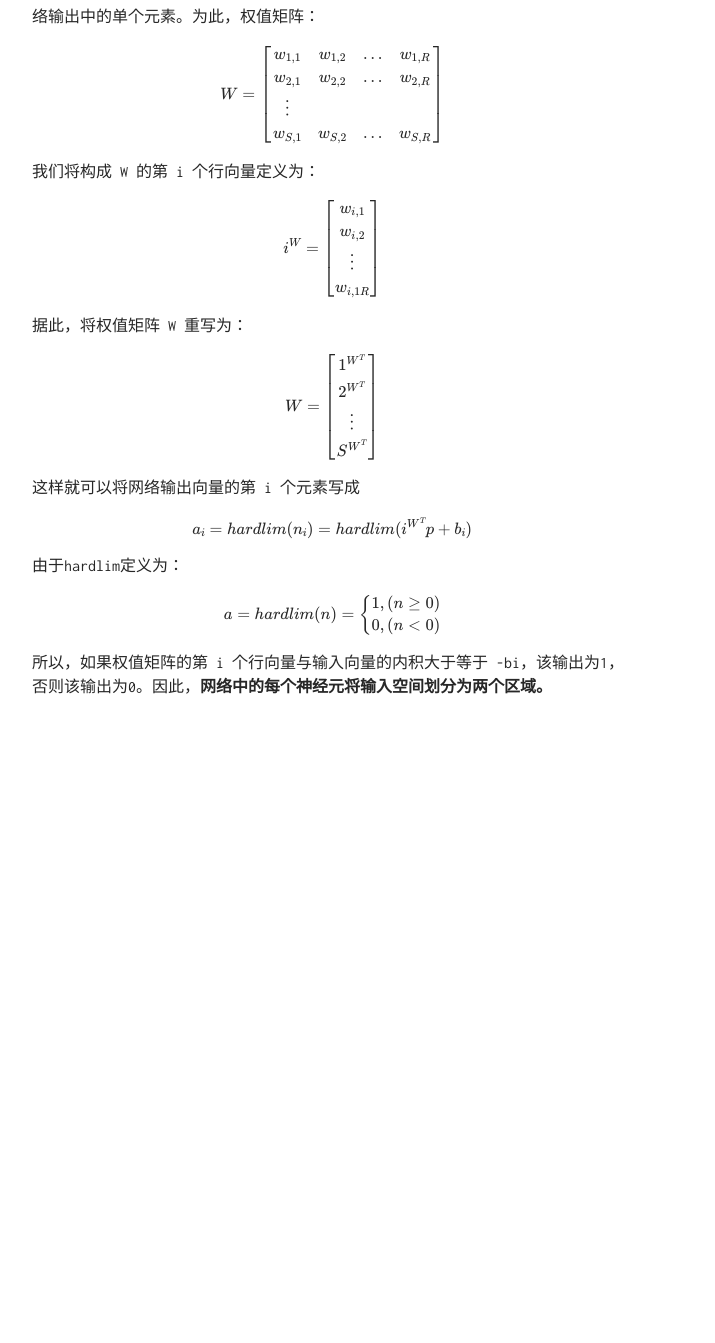
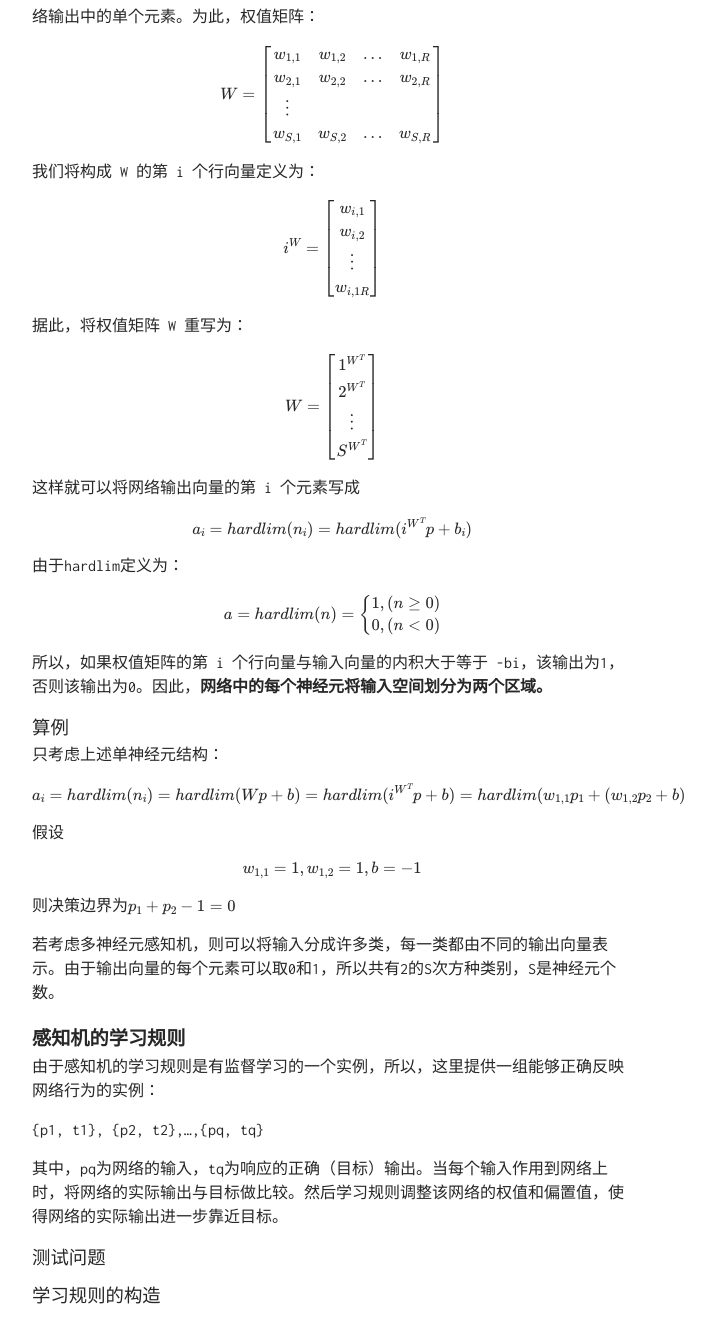
Before and after one commit to TobiahShaw/TobiahShaw.github.io, a Jekyll site: the page built from _posts/2019-08-28-Learning-rule-of-Prceptor.md, in a window 1280 px wide and 1400 px high, scrolled down 964 px. Shown: the top 1343 px of the window, without its empty margins (308-1023 px from the left). Built offline with Jekyll 4.4.1, drawn with Linux system fonts in a browser that asks for light colours; our own code applies the rules of GitHub Pages for plain Markdown files; formulas are drawn with MathJax 3; before the commit the page ends 1768 px from its top, so only the background shows below that.

Commit message:
a example of structure;

```diff
--- a/_posts/2019-08-28-Learning-rule-of-Prceptor.md
+++ b/_posts/2019-08-28-Learning-rule-of-Prceptor.md
@@ -72,3 +72,29 @@ $$ a = hardlim(n) = \left\{
 \right. $$
 
 所以，如果权值矩阵的第 i 个行向量与输入向量的内积大于等于 -bi，该输出为1，否则该输出为0。因此，**网络中的每个神经元将输入空间划分为两个区域。**
+
+### 算例
+
+只考虑上述单神经元结构：
+
+$$ a_i = hardlim(n_i) = hardlim(Wp + b) = hardlim(i^{W^T} p + b) = hardlim(w_{1,1} p_1 + (w_{1,2} p_2 + b)$$
+
+假设
+
+$$ w_{1,1} = 1, w_{1,2} = 1, b = -1$$
+
+则决策边界为$ p_1 + p_2 - 1 = 0 $
+
+若考虑多神经元感知机，则可以将输入分成许多类，每一类都由不同的输出向量表示。由于输出向量的每个元素可以取0和1，所以共有2的S次方种类别，S是神经元个数。
+
+## 感知机的学习规则
+
+由于感知机的学习规则是有监督学习的一个实例，所以，这里提供一组能够正确反映网络行为的实例：
+
+{p1, t1}, {p2, t2},...,{pq, tq}
+
+其中，pq为网络的输入，tq为响应的正确（目标）输出。当每个输入作用到网络上时，将网络的实际输出与目标做比较。然后学习规则调整该网络的权值和偏置值，使得网络的实际输出进一步靠近目标。
+
+### 测试问题
+
+### 学习规则的构造
```
